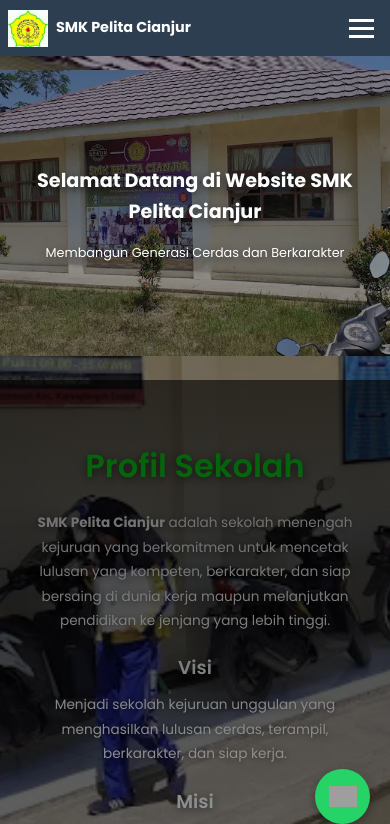
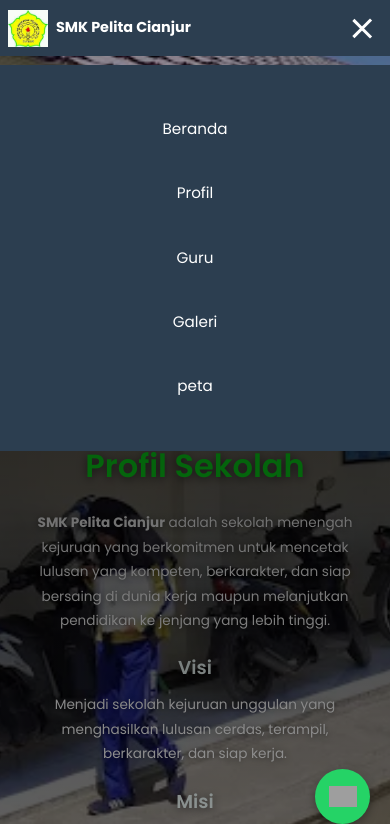
Before and after one commit to rizkyrizaldi519/SMK-Pelita-Cianjur, a plain HTML site: page index.html in a window 390 px wide. Both pictures are taken after a click on the button 361 px from the left and 28 px from the top of the page. Shown: the top 824 px of the page. Drawn offline with Linux system fonts and the light colour scheme; grey boxes are pictures that could not be loaded.

Commit message:
Update index.html

```diff
--- a/index.html
+++ b/index.html
@@ -150,3 +150,24 @@
         <img src="https://cdn-icons-png.flaticon.com/512/733/733585.png" width="28">
     </a>
 </div>
+<!-- 🔥 SCRIPT WAJIB (INI YANG BIKIN HAMBURGER JALAN) -->
+<script>
+const hamburger = document.getElementById("hamburger");
+const navMenu = document.getElementById("nav-menu");
+
+hamburger.addEventListener("click", () => {
+    hamburger.classList.toggle("active");
+    navMenu.classList.toggle("active");
+});
+
+// auto close kalau klik menu
+document.querySelectorAll(".nav-menu a").forEach(link => {
+    link.addEventListener("click", () => {
+        hamburger.classList.remove("active");
+        navMenu.classList.remove("active");
+    });
+});
+</script>
+
+</body>
+</html>
```
